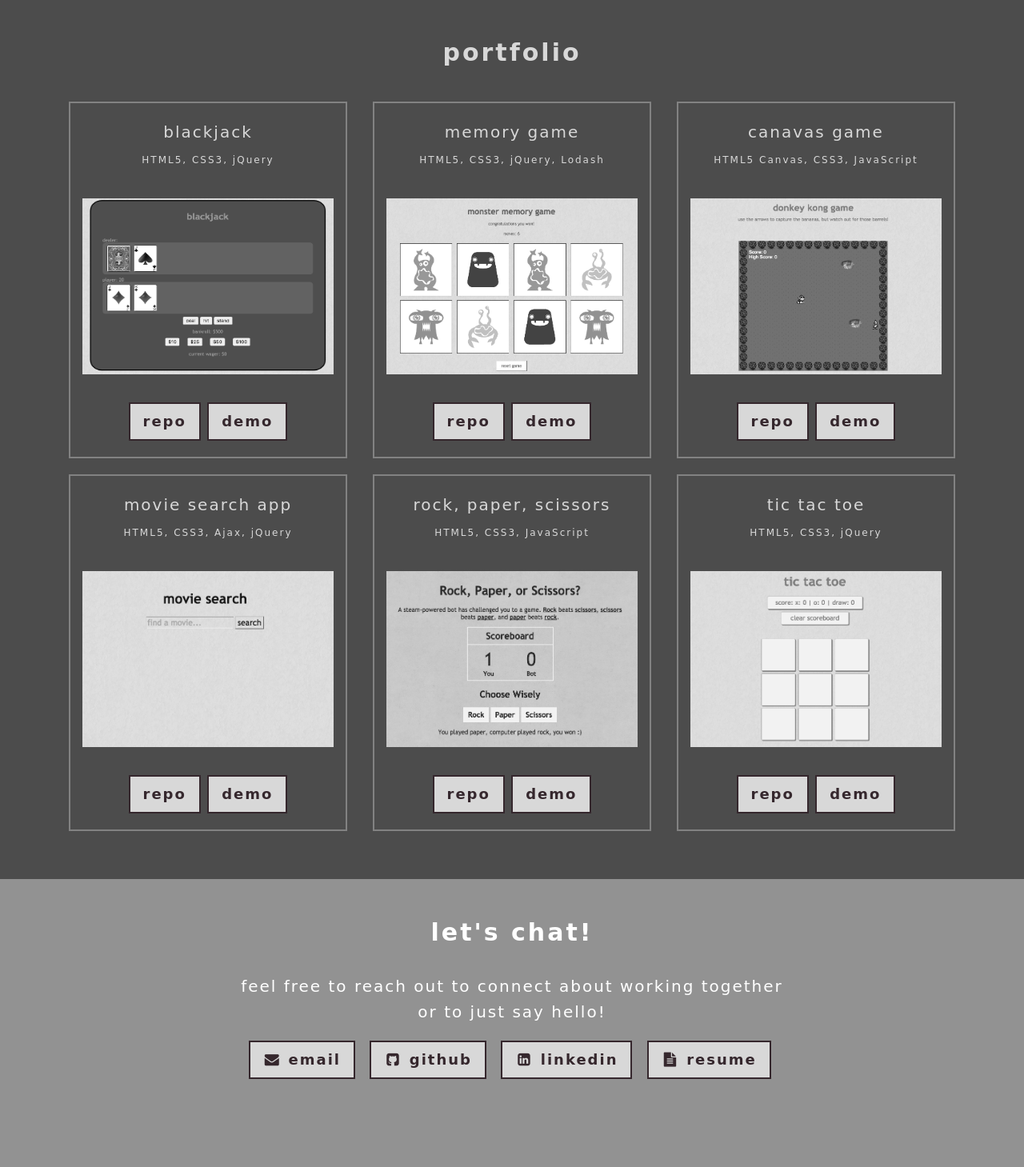
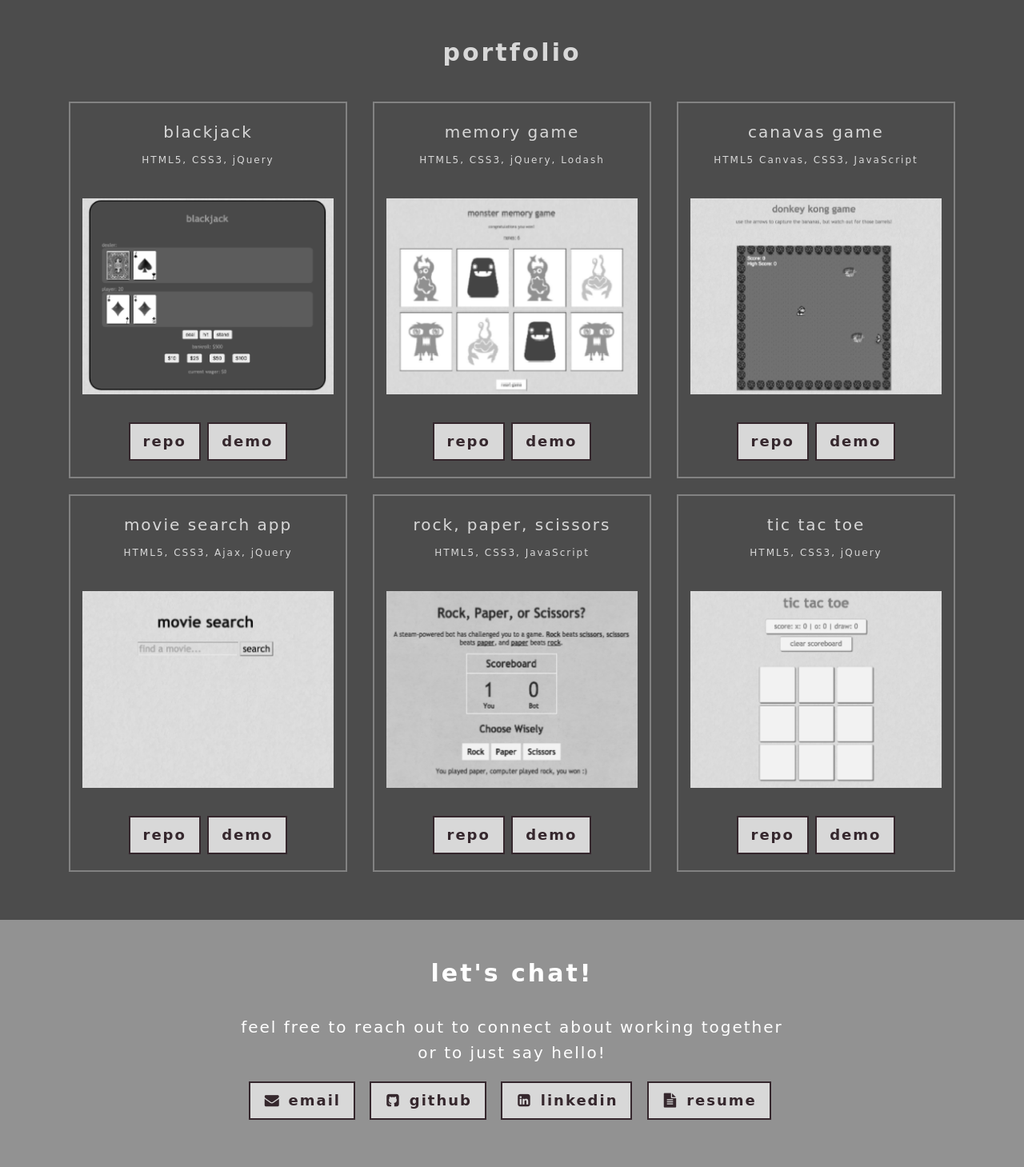
Before and after one commit to csdaniel17/portfolio, a PHP site: page / in a window 1280 px wide. Shown: the part 1393-2852 px from the top of the page at 80% size. Run offline with PHP 8.4, Linux system fonts and the light colour scheme; some libraries are stand-ins or nearby versions; some web fonts are replaced.

Commit message:
update images

```diff
--- a/css/grayscale.css
+++ b/css/style.css
@@ -248,7 +248,7 @@ a:focus, a:active {
 
 .portfolio-box img {
   padding: 15px;
-  height: 250px;
+  /*height: 250px;*/
   -webkit-filter: grayscale(100%);
   -moz-filter: grayscale(100%);
   -ms-filter: grayscale(100%);
--- a/index.html
+++ b/index.html
@@ -13,7 +13,7 @@
     <link href="css/bootstrap.min.css" rel="stylesheet">
 
     <!-- custom CSS -->
-    <link href="css/grayscale.css" rel="stylesheet">
+    <link href="css/style.css" rel="stylesheet">
 
     <!-- custom fonts -->
     <link href="font-awesome/css/font-awesome.min.css" rel="stylesheet" type="text/css">
```
Also changed, not shown: img/blackjack.png, img/canvasgame.png, img/memorygame.png, img/moviesearch.png, img/rockpaperscissors.png, img/tictactoe.png, 1 other file.
